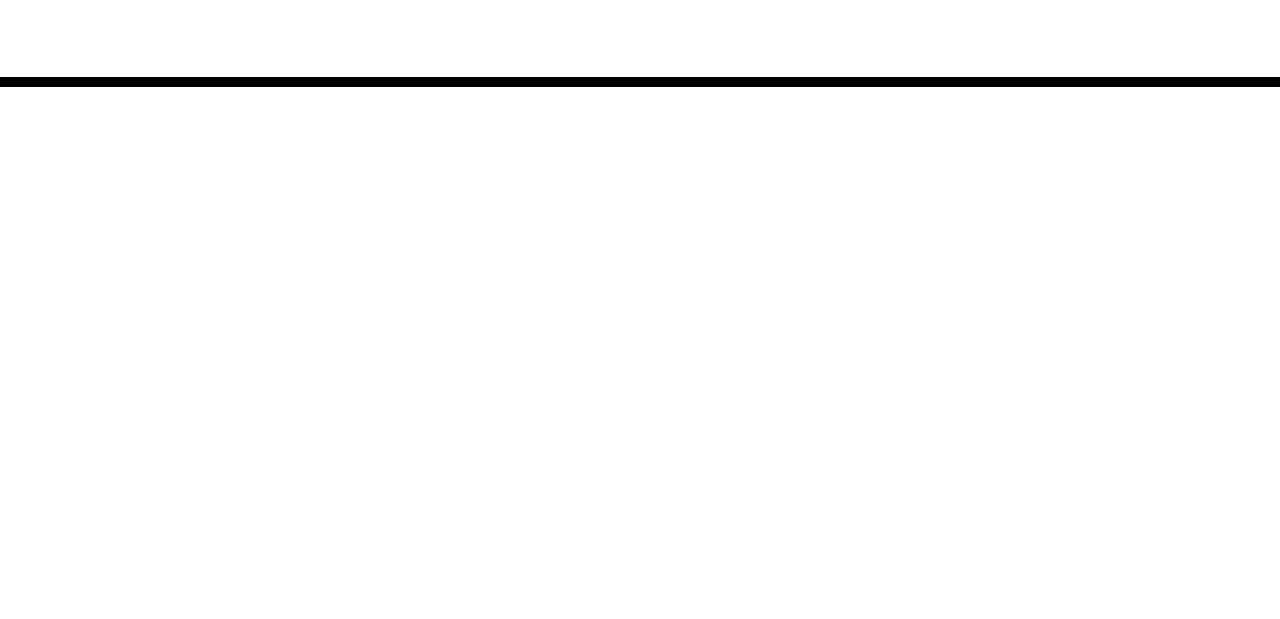
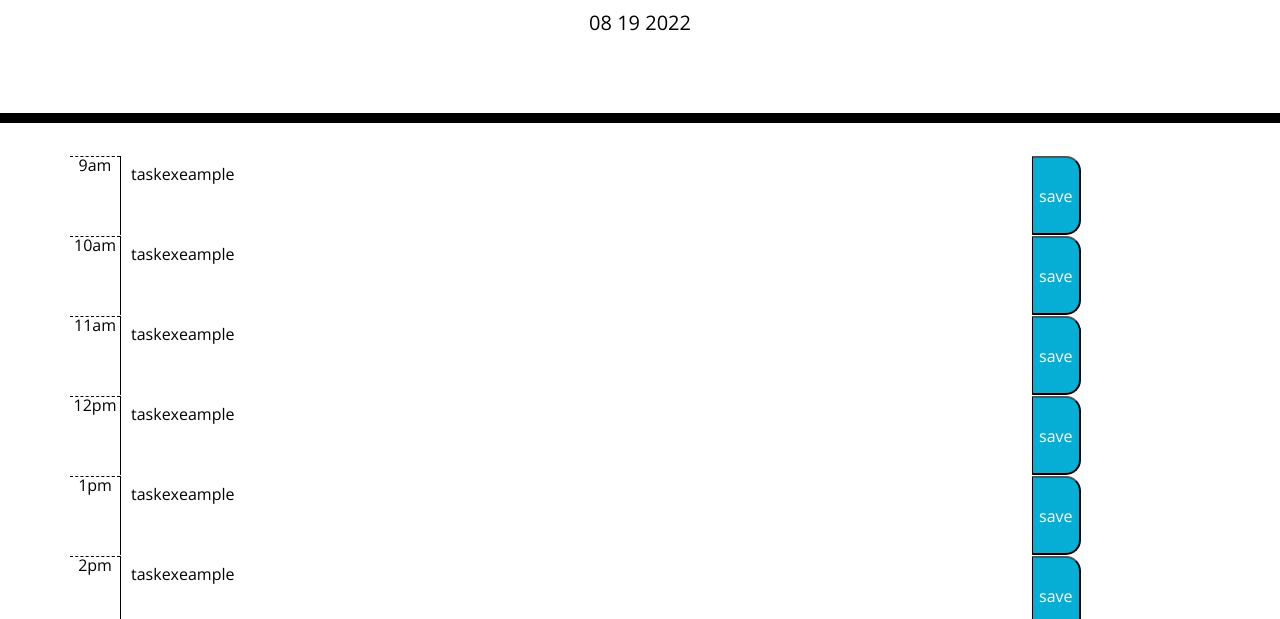
Before and after one commit to mattflug/schedule-planner, a plain HTML site: page Develop/index.html in a window 1280 px wide. Shown: the part 181-800 px from the top of the page. Drawn offline with nearby package versions, Linux system fonts and the light colour scheme.

Commit message:
pushing updates

```diff
--- a/Develop/index.html
+++ b/Develop/index.html
@@ -29,10 +29,14 @@
       <p id="currentDay" class="lead"></p>
     </header>
     <div class="container">
-      <!-- Timeblocks go here -->
+      <!-- <div class="time-block row">
+        <p class="hour">Time</p>
+        <textarea class="description">Tasks</textarea>
+        <button class="saveBtn">Save</button>
+      </div> -->
     </div>
-
+    <script src="https://unpkg.com/dayjs@1.8.21/dayjs.min.js"></script>
     <script src="https://cdnjs.cloudflare.com/ajax/libs/jquery/3.2.1/jquery.min.js"></script>
-    <script src="https://cdnjs.cloudflare.com/ajax/libs/moment.js/2.24.0/moment.min.js"></script>
+    <script src="script.js"></script>
   </body>
 </html>
--- /dev/null
+++ b/Develop/script.js
@@ -0,0 +1,27 @@
+var hours = ["9am", "10am", "11am", "12pm", "1pm", "2pm", "3pm", "4pm", "5pm"];
+var currentTime = dayjs().format("MM DD YYYY");
+$("#currentDay").text(currentTime);
+function createTimeBlock(hour) {
+  var rowDiv = $("<div>");
+  var timeE = $("<p>");
+  var textE = $("<textarea>");
+  var buttonE = $("<button>");
+  //
+  rowDiv.addClass("time-block row");
+  timeE.addClass("hour");
+  textE.addClass("description");
+  buttonE.addClass("saveBtn");
+  //
+  timeE.text(hour);
+  textE.text("taskexeample");
+  buttonE.text("save");
+  //
+  rowDiv.append(timeE);
+  rowDiv.append(textE);
+  rowDiv.append(buttonE);
+  //
+  $(".container").append(rowDiv);
+}
+for (let index = 0; index < 9; index++) {
+  createTimeBlock(hours[index]);
+}
--- a/Develop/style.css
+++ b/Develop/style.css
@@ -1,5 +1,5 @@
 body {
-  font-family: 'Open Sans', sans-serif;
+  font-family: "Open Sans", sans-serif;
   font-size: 16px;
   line-height: 1;
 }
@@ -23,6 +23,7 @@ textarea {
 
 .description {
   white-space: pre-wrap;
+  width: 80%;
 }
 
 .time-block {
@@ -40,6 +41,7 @@ textarea {
   background-color: #ffffff;
   color: #000000;
   border-top: 1px dashed #000000;
+  width: 50px;
 }
 
 .past {
```
Also changed, not shown: 1 other file.
